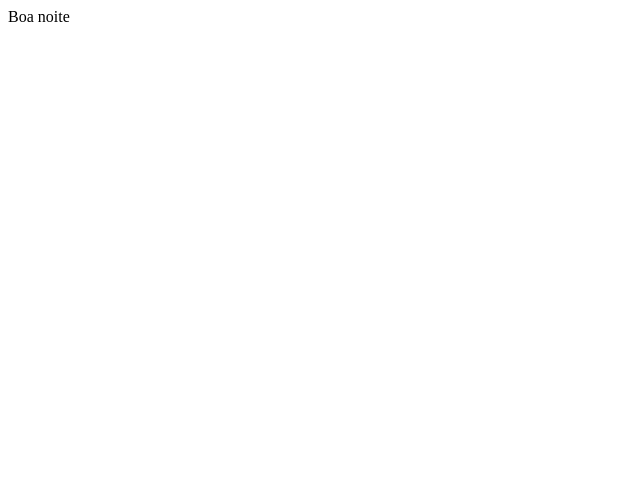
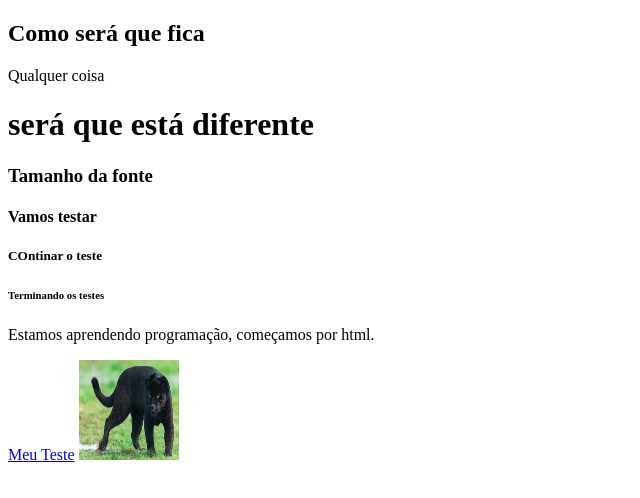
Before and after one commit to TiagoGodSide/Introdu-o-a-programa-o, a plain HTML site: page Index.html in a window 1280 px wide. Shown: the whole page, without its empty margins (0-640 px from the left). Drawn offline with Linux system fonts and the light colour scheme.

Commit message:
Add files via upload
Várias tags

```diff
--- a/Index.html
+++ b/Index.html
@@ -6,7 +6,16 @@
     <meta name="viewport" content="width=device-width, initial-scale=1.0">
     <title>Programação</title>
 </head>
-<body>
-Boa noite
+<body> <h2> Como será que fica</h2>
+    Qualquer coisa
+<h1> será que está diferente
+</h1>
+<h3>Tamanho da fonte</h3>
+<h4>Vamos testar</h4>
+<h5>COntinar o teste</h5>
+<h6>Terminando os testes</h6>
+<p>Estamos aprendendo programação, começamos por html.</p>
+<a href="Teste1.html" target="_blank">Meu Teste</a>
+<img src="imagem pantera1.png" alt="Foto de uma pantera" height="100px" width="100px">
 </body>
 </html>
```
Also changed, not shown: Teste1.html (added, +13 -0 lines), imagem pantera1.png (added).
